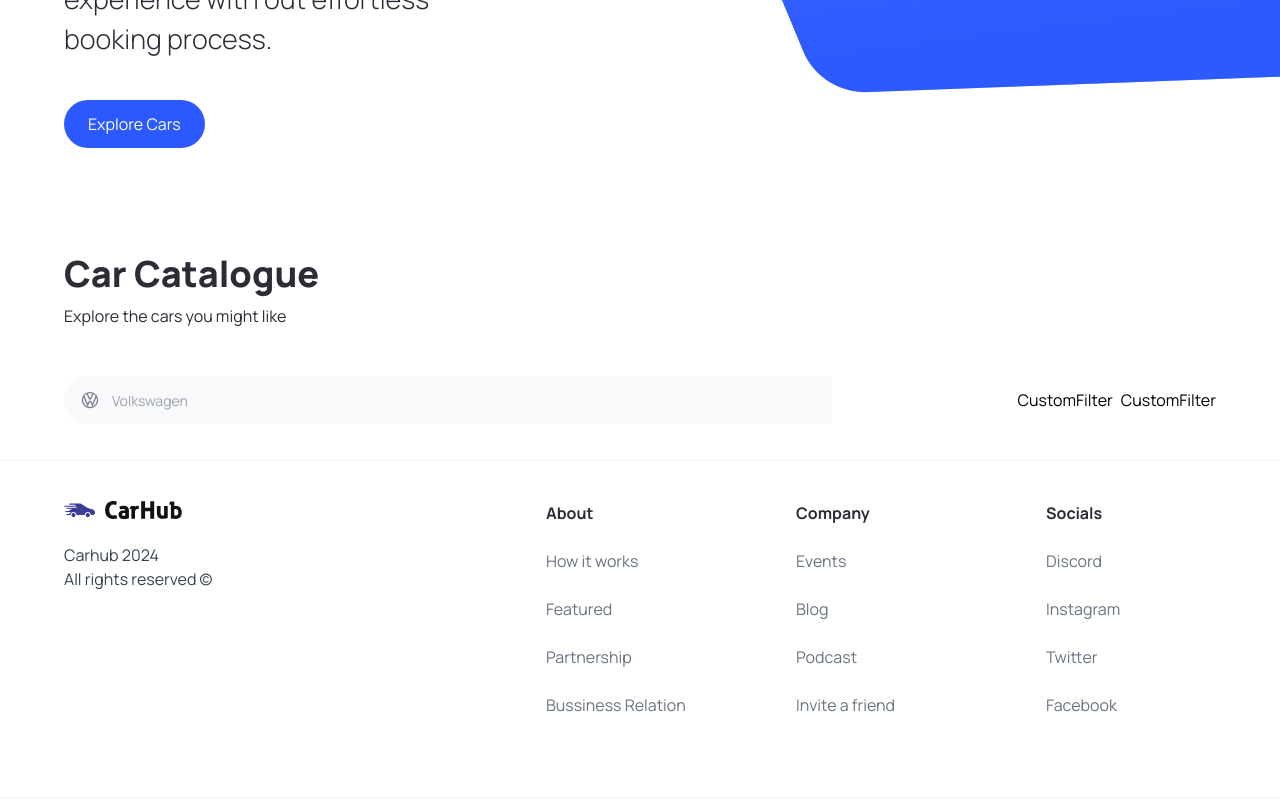
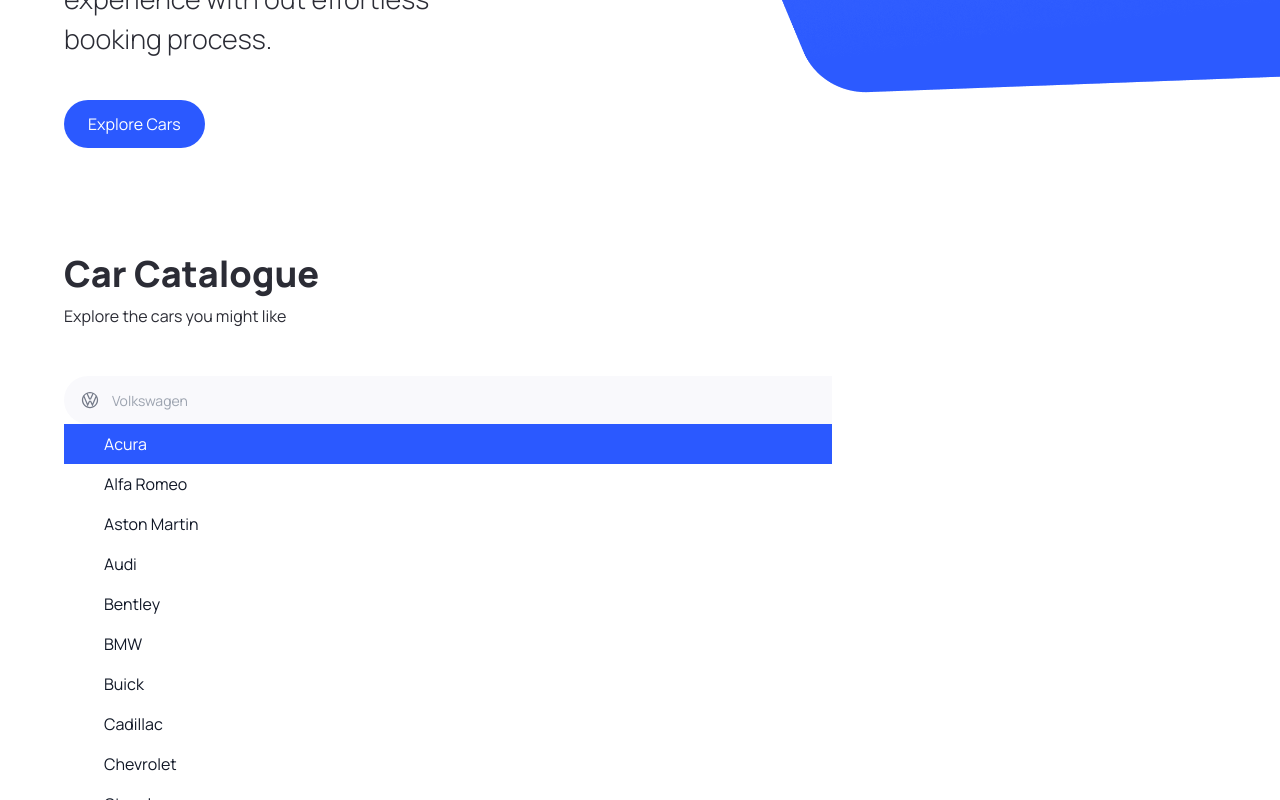
Before and after one commit to Ryan-Williams-Dev/next-ecommerce, a Next.js app: page / in a window 1280 px wide. Both pictures are taken after a click on the button 82 px from the left and 1010 px from the top of the page. Shown: the part 610-1410 px from the top of the page. Built offline with nearby package versions, Linux system fonts and the light colour scheme.

Commit message:
make select is working as expected

```diff
--- a/components/SearchManufacturer.tsx
+++ b/components/SearchManufacturer.tsx
@@ -1,29 +1,40 @@
-"use client"
+"use client";
 
-import { useState, Fragment } from "react"
-import { Combobox, ComboboxButton, ComboboxInput, ComboboxOptions, Transition } from "@headlessui/react"
-import Image from "next/image"
+import { useState, Fragment } from "react";
+import {
+  Combobox,
+  ComboboxButton,
+  ComboboxInput,
+  ComboboxOptions,
+  ComboboxOption,
+  Transition,
+} from "@headlessui/react";
+import Image from "next/image";
 
-import { SearchManufacturerProps } from "@/types"
-import { manufacturers } from "@/constants"
+import { SearchManufacturerProps } from "@/types";
+import { manufacturers } from "@/constants";
 
-const SearchManufacturer = ({manufacturer, setManufacturer}: SearchManufacturerProps) => {
-    const [query, setQuery] = useState("")
+const SearchManufacturer = ({
+  manufacturer,
+  setManufacturer,
+}: SearchManufacturerProps) => {
+  const [query, setQuery] = useState("");
 
   const filteredManufacturers =
     query === ""
       ? manufacturers
-        : manufacturers.filter((item) => (
-            item.toLowerCase()
-            .replace(/\s+/g, '')
-            .includes(query.toLowerCase().replace(/\s+/g, ''))
-        ))
+      : manufacturers.filter((item) =>
+          item
+            .toLowerCase()
+            .replace(/\s+/g, "")
+            .includes(query.toLowerCase().replace(/\s+/g, ""))
+        );
 
   return (
     <div className="search-manufacturer">
-            <Combobox>
+      <Combobox value={manufacturer} onChange={setManufacturer}>
         <div className="relative w-full">
-                    <ComboboxButton className="absolute top-[14px]" >
+          <ComboboxButton className="absolute top-[14px]">
             <Image
               src="/car-logo.svg"
               width={20}
@@ -45,16 +56,47 @@
             leave="transition ease-in duration-100"
             leaveFrom="opacity-100"
             leaveTo="opacity-0"
-                        afterLeave={() => setQuery('')}
+            afterLeave={() => setQuery("")}
           >
             <ComboboxOptions>
+              {filteredManufacturers.map((item) => (
+                <ComboboxOption
+                  key={item}
+                  className={({ active }) =>
+                    `relative search-manufacturer__option ${
+                      active ? "bg-primary-blue text-white" : "text-gray-900"
+                    }`
+                  }
+                  value={item}
+                >
+                  {({ selected, active }) => (
+                    <>
+                      <span
+                        className={`block truncate ${
+                          selected ? "font-medium" : "font-normal"
+                        }`}
+                      >
+                        {item}
+                      </span>
 
+                      {/* Show an active blue background color if the option is selected */}
+                      {selected ? (
+                        <span
+                          className={`absolute inset-y-0 left-0 flex items-center pl-3 ${
+                            active ? "text-white" : "text-pribg-primary-purple"
+                          }`}
+                        ></span>
+                      ) : null}
+                    </>
+                  )}
+                </ComboboxOption>
+              ))}
             </ComboboxOptions>
           </Transition>
         </div>
       </Combobox>
     </div>
-    )
-}
+  );
+};
 
-export default SearchManufacturer
+export default SearchManufacturer;
```
Lines whose indentation alone changed are shown as unchanged.
